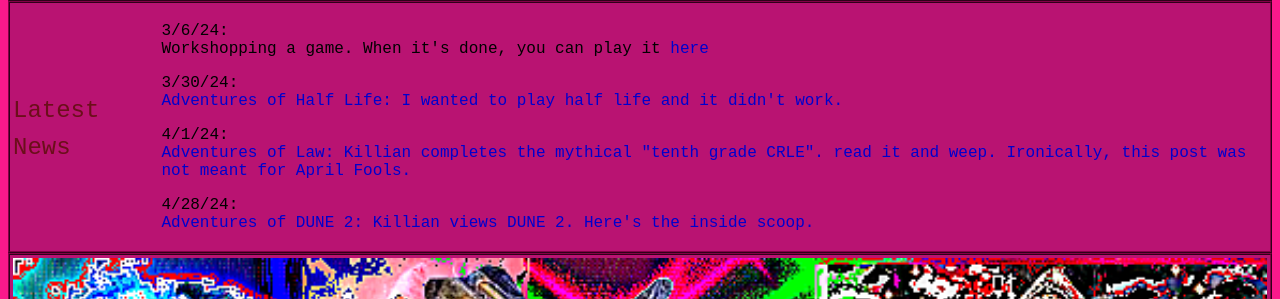
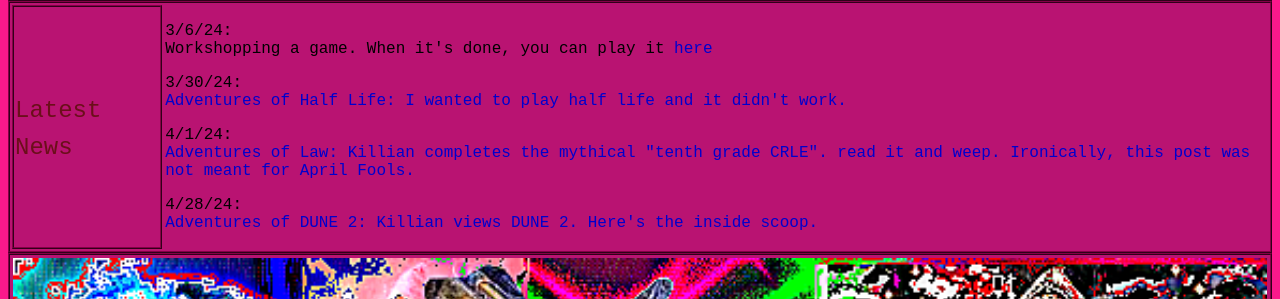
Before and after one commit to gasolineteapot/hellscapeblog, a plain HTML site: page indexagain.html in a window 1280 px wide. Shown: the part 491-790 px from the top of the page. Drawn offline with Linux system fonts and the light colour scheme.

Commit message:
Update indexagain.html

```diff
--- a/indexagain.html
+++ b/indexagain.html
@@ -28,7 +28,7 @@ a:hover {
   table,th,td {
   background-color: #B91372;
 }
-  table,th {
+  table,th,.BORD {
   border: 2px ridge #840046;
   }
   .GFG:hover {
@@ -64,7 +64,7 @@ a:hover {
   </table>
     <table>
   <tr>
-    <td border="2px">
+    <td class=BORD>
     <h><font color="#6b0f1a" size="5">Latest News</h>
     </td>
     <td>
```
